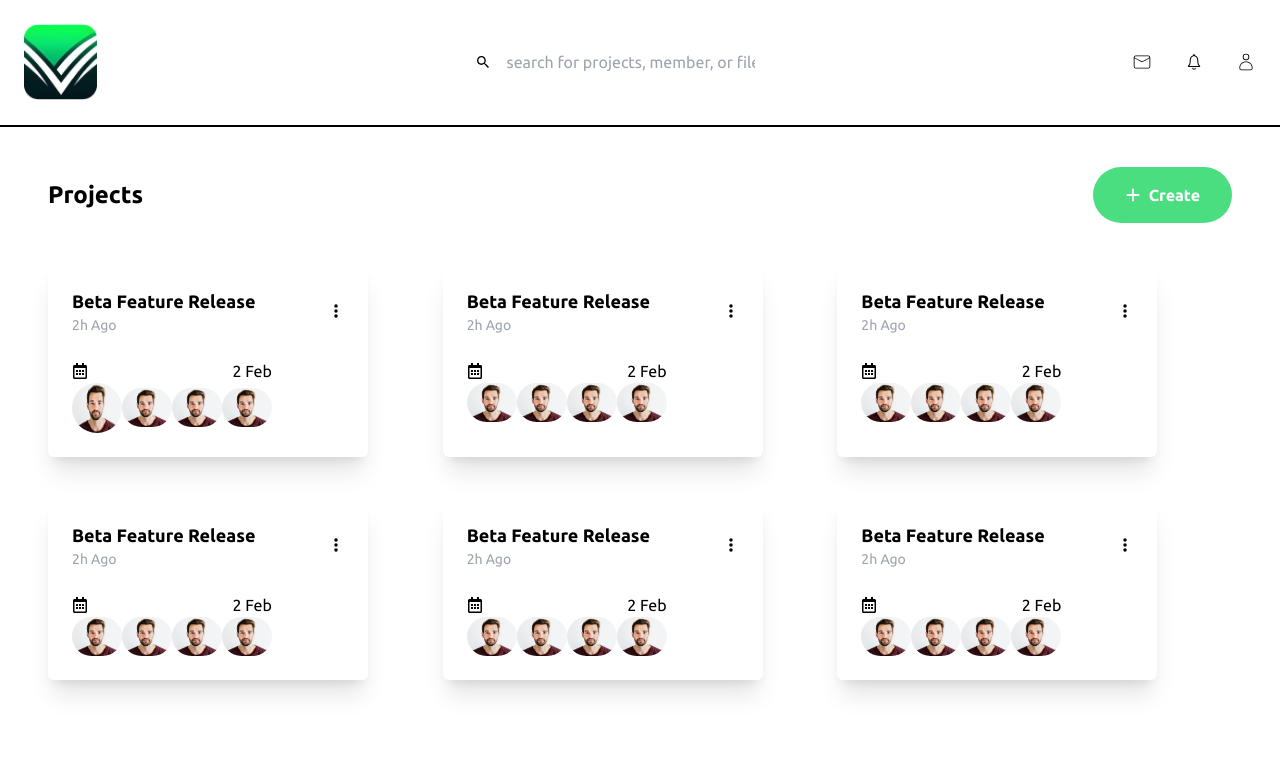
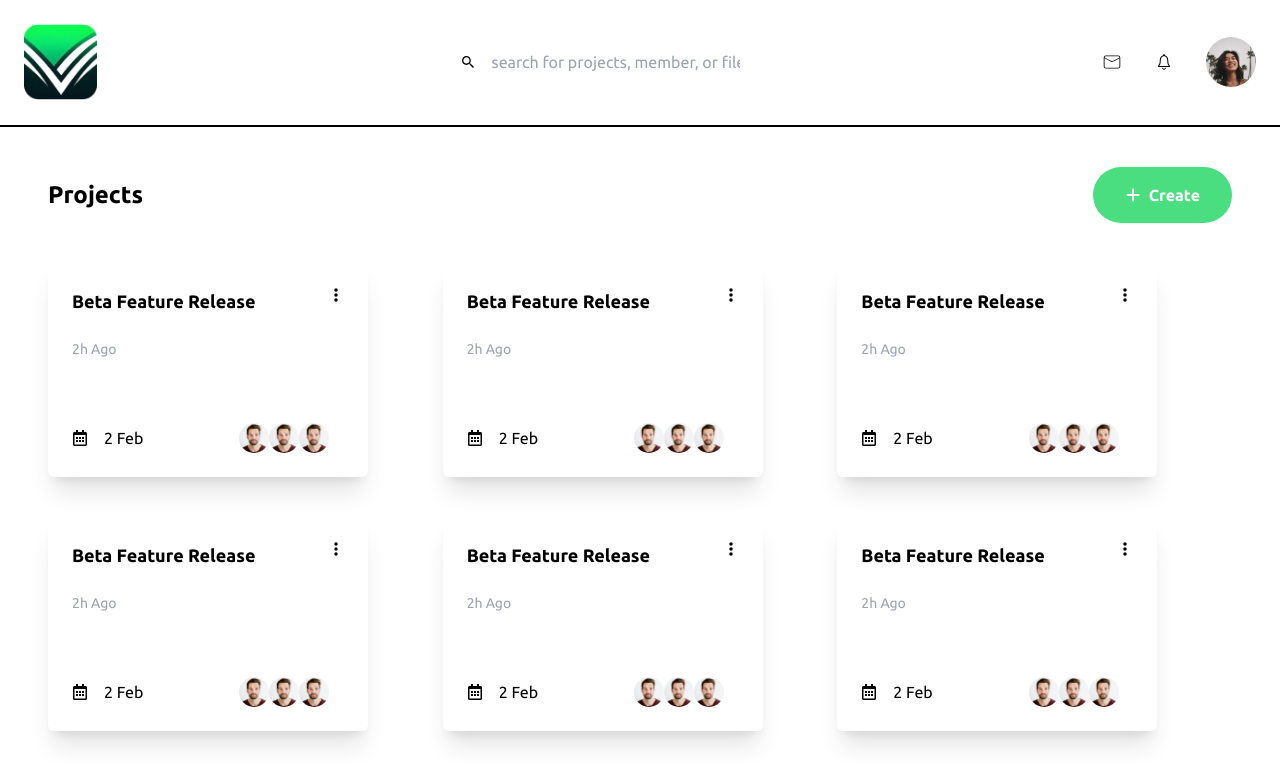
Before and after one commit to Trailblazer007/relief_cash, a Next.js app: page /projects in a window 1280 px wide. Shown: the top 784 px of the page. Built offline with nearby package versions, Linux system fonts and the light colour scheme.

Commit message:
fix for card design

```diff
--- a/src/pages/projects.tsx
+++ b/src/pages/projects.tsx
@@ -4,7 +4,6 @@ import Script from "next/script";
 import { FaEllipsisVertical, FaPlus } from "react-icons/fa6";
 import { CiMail } from "react-icons/ci";
 import { IoIosNotificationsOutline } from "react-icons/io";
-import { CiUser } from "react-icons/ci";
 import { IoMdSearch } from "react-icons/io";
 import { FaRegCalendarAlt } from "react-icons/fa";
 
@@ -21,7 +20,6 @@ const Projects = () => {
         {/* search input */}
         <div className="flex justify-between gap-4 items-center">
           <IoMdSearch />
-
           <input
             type="text"
             placeholder="search for projects, member, or files"
@@ -37,7 +35,13 @@ const Projects = () => {
             <IoIosNotificationsOutline />
           </div>
           <div>
-            <CiUser />
+            <Image
+              className="h-[50] aspect-square rounded-[50%] object-cover"
+              alt="user image"
+              height={50}
+              width={50}
+              src="/images/user4.avif"
+            />
           </div>
         </div>
       </div>
@@ -66,20 +70,20 @@ const Projects = () => {
           {/* card 1 */}
           <div className="shadow-xl  rounded-md w-80 p-6">
             <div className="flex items-center justify-between mb-6">
-              <div>
-                <h3 className="text-lg font-bold">Beta Feature Release</h3>
-                <p className="text-sm text-gray-400">2h Ago</p>
+              <div className="mb-10">
+                <h3 className="text-lg font-bold ">Beta Feature Release</h3>
+                <p className="text-sm text-gray-400 mt-6">2h Ago</p>
               </div>
 
-              <div>
+              <div className="self-start">
                 <FaEllipsisVertical />
               </div>
             </div>
 
             <div className=" flex justify-between items-center">
-              <div>
+              <div className="flex item-center gap-24 justify-between">
                 {/* card bottom left */}
-                <div className="flex items-center justify-between">
+                <div className="flex gap-4 items-center justify-between">
                   <div>
                     <FaRegCalendarAlt />
                   </div>
@@ -92,37 +96,28 @@ const Projects = () => {
                 <div className="flex items-center">
                   <div>
                     <Image
-                      className="h-[50%] aspect-square rounded-[50%]"
+                      className="h-[50%] aspect-square rounded-[50%] object-cover"
                       src="/images/user1.avif"
-                      height={50}
-                      width={50}
+                      height={30}
+                      width={30}
                       alt="user image"
                     />
                   </div>
                   <div>
                     <Image
-                      className="rounded-full"
+                      className="h-[50%] aspect-square rounded-[50%] object-cover"
                       src="/images/user1.avif"
-                      height={50}
-                      width={50}
+                      height={30}
+                      width={30}
                       alt="user image"
                     />
                   </div>
                   <div>
                     <Image
-                      className="rounded-full"
+                      className="h-[50%] aspect-square rounded-[50%] object-cover"
                       src="/images/user1.avif"
-                      height={50}
-                      width={50}
-                      alt="user image"
-                    />
-                  </div>
-                  <div>
-                    <Image
-                      className="rounded-full"
-                      src="/images/user1.avif"
-                      height={50}
-                      width={50}
+                      height={30}
+                      width={30}
                       alt="user image"
                     />
                   </div>
@@ -132,22 +127,22 @@ const Projects = () => {
           </div>
 
           {/* card 2 */}
-          <div className="shadow-xl rounded-md w-80 p-6">
+          <div className="shadow-xl  rounded-md w-80 p-6">
             <div className="flex items-center justify-between mb-6">
-              <div>
-                <h3 className="text-lg font-bold">Beta Feature Release</h3>
-                <p className="text-sm text-gray-400">2h Ago</p>
+              <div className="mb-10">
+                <h3 className="text-lg font-bold ">Beta Feature Release</h3>
+                <p className="text-sm text-gray-400 mt-6">2h Ago</p>
               </div>
 
-              <div>
+              <div className="self-start">
                 <FaEllipsisVertical />
               </div>
             </div>
 
             <div className=" flex justify-between items-center">
-              <div>
+              <div className="flex item-center gap-24 justify-between">
                 {/* card bottom left */}
-                <div className="flex items-center justify-between">
+                <div className="flex gap-4 items-center justify-between">
                   <div>
                     <FaRegCalendarAlt />
                   </div>
@@ -160,37 +155,28 @@ const Projects = () => {
                 <div className="flex items-center">
                   <div>
                     <Image
-                      className="rounded-full"
+                      className="h-[50%] aspect-square rounded-[50%] object-cover"
                       src="/images/user1.avif"
-                      height={50}
-                      width={50}
+                      height={30}
+                      width={30}
                       alt="user image"
                     />
                   </div>
                   <div>
                     <Image
-                      className="rounded-full"
+                      className="h-[50%] aspect-square rounded-[50%] object-cover"
                       src="/images/user1.avif"
-                      height={50}
-                      width={50}
+                      height={30}
+                      width={30}
                       alt="user image"
                     />
                   </div>
                   <div>
                     <Image
-                      className="rounded-full"
+                      className="h-[50%] aspect-square rounded-[50%] object-cover"
                       src="/images/user1.avif"
-                      height={50}
-                      width={50}
-                      alt="user image"
-                    />
-                  </div>
-                  <div>
-                    <Image
-                      className="rounded-full"
-                      src="/images/user1.avif"
-                      height={50}
-                      width={50}
+                      height={30}
+                      width={30}
                       alt="user image"
                     />
                   </div>
@@ -200,22 +186,22 @@ const Projects = () => {
           </div>
 
           {/* card 3 */}
-          <div className="shadow-xl rounded-md w-80 p-6">
+          <div className="shadow-xl  rounded-md w-80 p-6">
             <div className="flex items-center justify-between mb-6">
-              <div>
-                <h3 className="text-lg font-bold">Beta Feature Release</h3>
-                <p className="text-sm text-gray-400">2h Ago</p>
+              <div className="mb-10">
+                <h3 className="text-lg font-bold ">Beta Feature Release</h3>
+                <p className="text-sm text-gray-400 mt-6">2h Ago</p>
               </div>
 
-              <div>
+              <div className="self-start">
                 <FaEllipsisVertical />
               </div>
             </div>
 
             <div className=" flex justify-between items-center">
-              <div>
+              <div className="flex item-center gap-24 justify-between">
                 {/* card bottom left */}
-                <div className="flex items-center justify-between">
+                <div className="flex gap-4 items-center justify-between">
                   <div>
                     <FaRegCalendarAlt />
                   </div>
@@ -228,37 +214,28 @@ const Projects = () => {
                 <div className="flex items-center">
                   <div>
                     <Image
-                      className="rounded-full"
+                      className="h-[50%] aspect-square rounded-[50%] object-cover"
                       src="/images/user1.avif"
-                      height={50}
-                      width={50}
+                      height={30}
+                      width={30}
                       alt="user image"
                     />
                   </div>
                   <div>
                     <Image
-                      className="rounded-full"
+                      className="h-[50%] aspect-square rounded-[50%] object-cover"
                       src="/images/user1.avif"
-                      height={50}
-                      width={50}
+                      height={30}
+                      width={30}
                       alt="user image"
                     />
                   </div>
                   <div>
                     <Image
-                      className="rounded-full"
+                      className="h-[50%] aspect-square rounded-[50%] object-cover"
                       src="/images/user1.avif"
-                      height={50}
-                      width={50}
-                      alt="user image"
-                    />
-                  </div>
-                  <div>
-                    <Image
-                      className="rounded-full"
-                      src="/images/user1.avif"
-                      height={50}
-                      width={50}
+                      height={30}
+                      width={30}
                       alt="user image"
                     />
                   </div>
@@ -268,22 +245,22 @@ const Projects = () => {
           </div>
 
           {/* card 4 */}
-          <div className="shadow-xl rounded-md w-80 p-6">
+          <div className="shadow-xl  rounded-md w-80 p-6">
             <div className="flex items-center justify-between mb-6">
-              <div>
-                <h3 className="text-lg font-bold">Beta Feature Release</h3>
-                <p className="text-sm text-gray-400">2h Ago</p>
+              <div className="mb-10">
+                <h3 className="text-lg font-bold ">Beta Feature Release</h3>
+                <p className="text-sm text-gray-400 mt-6">2h Ago</p>
               </div>
 
-              <div>
+              <div className="self-start">
                 <FaEllipsisVertical />
               </div>
             </div>
 
             <div className=" flex justify-between items-center">
-              <div>
+              <div className="flex item-center gap-24 justify-between">
                 {/* card bottom left */}
-                <div className="flex items-center justify-between">
+                <div className="flex gap-4 items-center justify-between">
                   <div>
                     <FaRegCalendarAlt />
                   </div>
@@ -296,37 +273,28 @@ const Projects = () => {
                 <div className="flex items-center">
                   <div>
                     <Image
-                      className="rounded-full"
+                      className="h-[50%] aspect-square rounded-[50%] object-cover"
                       src="/images/user1.avif"
-                      height={50}
-                      width={50}
+                      height={30}
+                      width={30}
                       alt="user image"
                     />
                   </div>
                   <div>
                     <Image
-                      className="rounded-full"
+                      className="h-[50%] aspect-square rounded-[50%] object-cover"
                       src="/images/user1.avif"
-                      height={50}
-                      width={50}
+                      height={30}
+                      width={30}
                       alt="user image"
                     />
                   </div>
                   <div>
                     <Image
-                      className="rounded-full"
+                      className="h-[50%] aspect-square rounded-[50%] object-cover"
                       src="/images/user1.avif"
-                      height={50}
-                      width={50}
-                      alt="user image"
-                    />
-                  </div>
-                  <div>
-                    <Image
-                      className="rounded-full"
-                      src="/images/user1.avif"
-                      height={50}
-                      width={50}
+                      height={30}
+                      width={30}
                       alt="user image"
                     />
                   </div>
@@ -336,22 +304,22 @@ const Projects = () => {
           </div>
 
           {/* card 5 */}
-          <div className="shadow-xl rounded-md w-80 p-6">
+          <div className="shadow-xl  rounded-md w-80 p-6">
             <div className="flex items-center justify-between mb-6">
-              <div>
-                <h3 className="text-lg font-bold">Beta Feature Release</h3>
-                <p className="text-sm text-gray-400">2h Ago</p>
+              <div className="mb-10">
+                <h3 className="text-lg font-bold ">Beta Feature Release</h3>
+                <p className="text-sm text-gray-400 mt-6">2h Ago</p>
               </div>
 
-              <div>
+              <div className="self-start">
                 <FaEllipsisVertical />
               </div>
             </div>
 
             <div className=" flex justify-between items-center">
-              <div>
+              <div className="flex item-center gap-24 justify-between">
                 {/* card bottom left */}
-                <div className="flex items-center justify-between">
+                <div className="flex gap-4 items-center justify-between">
                   <div>
                     <FaRegCalendarAlt />
                   </div>
@@ -364,37 +332,28 @@ const Projects = () => {
                 <div className="flex items-center">
                   <div>
                     <Image
-                      className="rounded-full"
+                      className="h-[50%] aspect-square rounded-[50%] object-cover"
                       src="/images/user1.avif"
-                      height={50}
-                      width={50}
+                      height={30}
+                      width={30}
                       alt="user image"
                     />
                   </div>
                   <div>
                     <Image
-                      className="rounded-full"
+                      className="h-[50%] aspect-square rounded-[50%] object-cover"
                       src="/images/user1.avif"
-                      height={50}
-                      width={50}
+                      height={30}
+                      width={30}
                       alt="user image"
                     />
                   </div>
                   <div>
                     <Image
-                      className="rounded-full"
+                      className="h-[50%] aspect-square rounded-[50%] object-cover"
                       src="/images/user1.avif"
-                      height={50}
-                      width={50}
-                      alt="user image"
-                    />
-                  </div>
-                  <div>
-                    <Image
-                      className="rounded-full"
-                      src="/images/user1.avif"
-                      height={50}
-                      width={50}
+                      height={30}
+                      width={30}
                       alt="user image"
                     />
                   </div>
@@ -404,22 +363,22 @@ const Projects = () => {
           </div>
 
           {/* card 6 */}
-          <div className="shadow-xl rounded-md w-80 p-6">
+          <div className="shadow-xl  rounded-md w-80 p-6">
             <div className="flex items-center justify-between mb-6">
-              <div>
-                <h3 className="text-lg font-bold">Beta Feature Release</h3>
-                <p className="text-sm text-gray-400">2h Ago</p>
+              <div className="mb-10">
+                <h3 className="text-lg font-bold ">Beta Feature Release</h3>
+                <p className="text-sm text-gray-400 mt-6">2h Ago</p>
               </div>
 
-              <div>
+              <div className="self-start">
                 <FaEllipsisVertical />
               </div>
             </div>
 
             <div className=" flex justify-between items-center">
-              <div>
+              <div className="flex item-center gap-24 justify-between">
                 {/* card bottom left */}
-                <div className="flex items-center justify-between">
+                <div className="flex gap-4 items-center justify-between">
                   <div>
                     <FaRegCalendarAlt />
                   </div>
@@ -432,37 +391,28 @@ const Projects = () => {
                 <div className="flex items-center">
                   <div>
                     <Image
-                      className="rounded-full"
+                      className="h-[50%] aspect-square rounded-[50%] object-cover"
                       src="/images/user1.avif"
-                      height={50}
-                      width={50}
+                      height={30}
+                      width={30}
                       alt="user image"
                     />
                   </div>
                   <div>
                     <Image
-                      className="rounded-full"
+                      className="h-[50%] aspect-square rounded-[50%] object-cover"
                       src="/images/user1.avif"
-                      height={50}
-                      width={50}
+                      height={30}
+                      width={30}
                       alt="user image"
                     />
                   </div>
                   <div>
                     <Image
-                      className="rounded-full"
+                      className="h-[50%] aspect-square rounded-[50%] object-cover"
                       src="/images/user1.avif"
-                      height={50}
-                      width={50}
-                      alt="user image"
-                    />
-                  </div>
-                  <div>
-                    <Image
-                      className="rounded-full"
-                      src="/images/user1.avif"
-                      height={50}
-                      width={50}
+                      height={30}
+                      width={30}
                       alt="user image"
                     />
                   </div>
```
